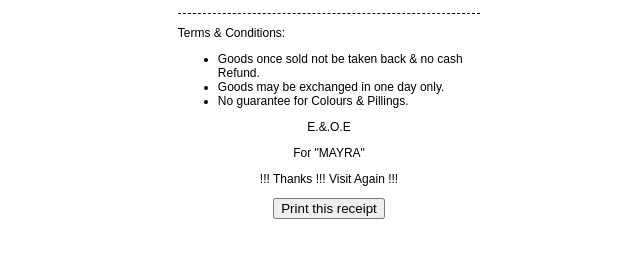
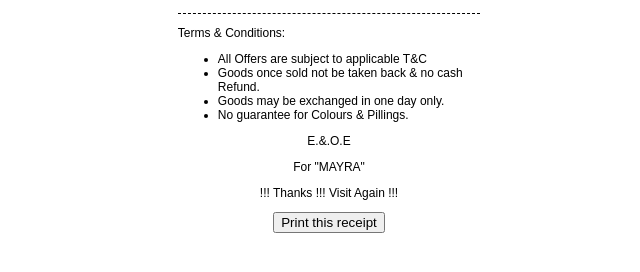
Before and after one commit to priyansh-pj/ExpertBill, a Django app: template templates/bill/invoice/print.html in a window 1280 px wide. Shown: the part 379-651 px from the top of the page, without its empty margins (311-951 px from the left). Run offline with Django 4.2, Linux system fonts and the light colour scheme; the template is opened without the code that fills it, so the values that code supplies are empty.

Commit message:
final mayra

```diff
--- a/templates/bill/invoice/print.html
+++ b/templates/bill/invoice/print.html
@@ -144,6 +144,7 @@
         <footer>
             <p>Terms & Conditions:</p>
             <ul>
+                <li>All Offers are subject to applicable T&C</li>
                 <li>Goods once sold not be taken back & no cash Refund.</li>
                 <li>Goods may be exchanged in one day only.</li>
                 <li>No guarantee for Colours & Pillings.</li>
```
